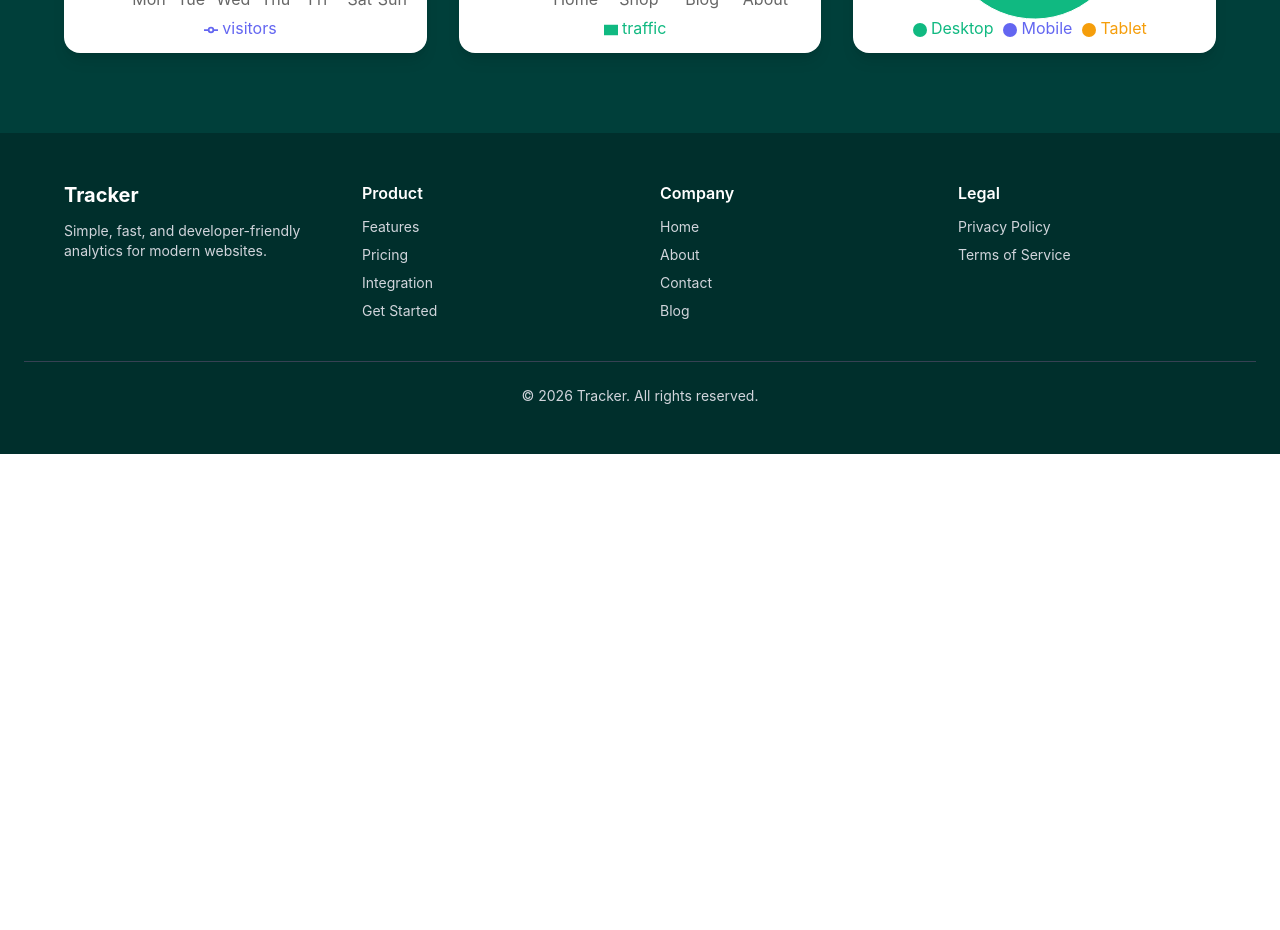
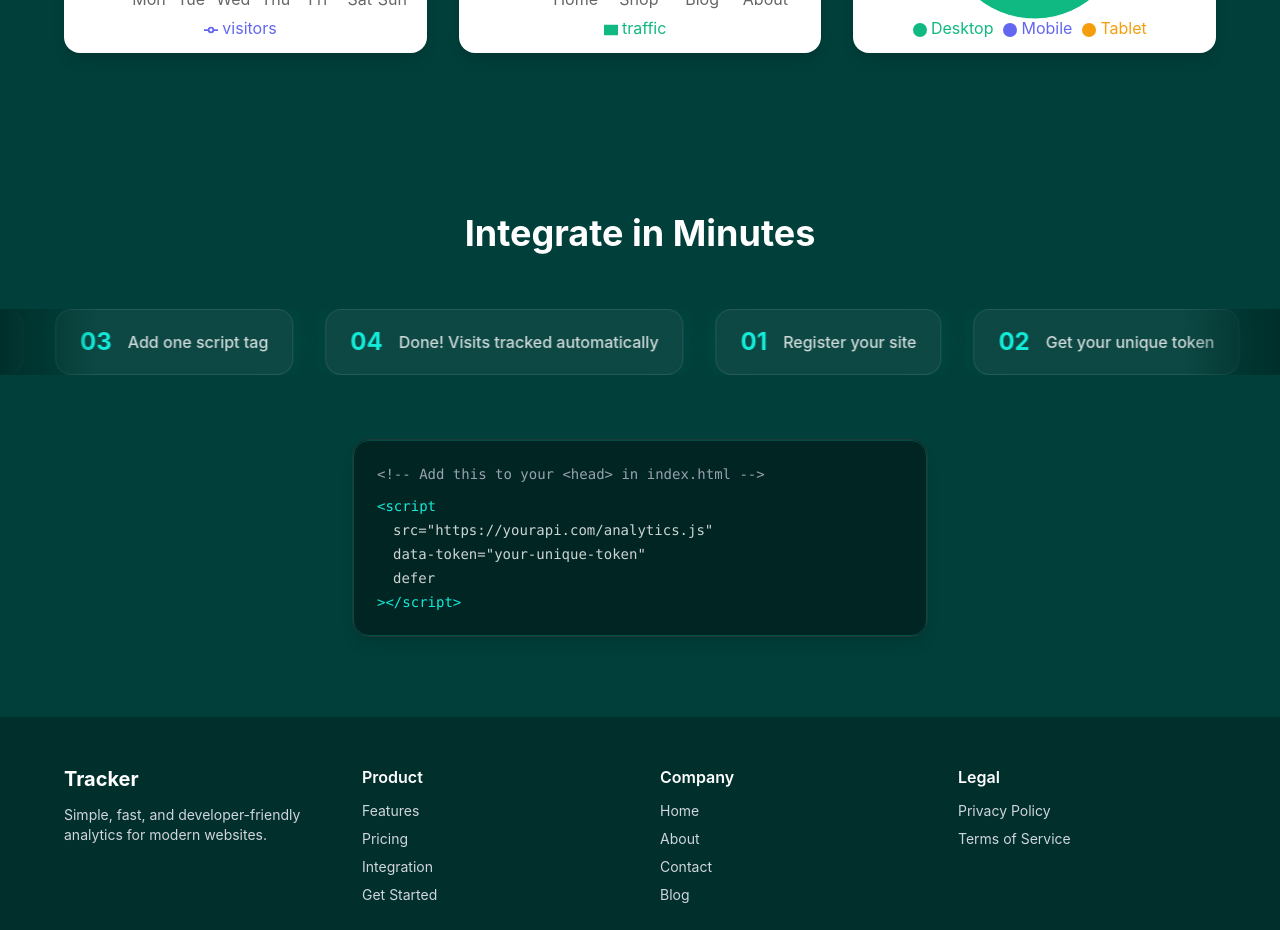
Before and after one commit to Muhammad-Raheel04/tracker, a React (Vite) app in the folder frontend/: page / in a window 1280 px wide. Shown: the part 1200-2130 px from the top of the page. Before the commit the page ends 1654 px from the top, so only its background shows below. Built offline with nearby package versions, Linux system fonts and the light colour scheme.

Commit message:
add integration section in landing page

```diff
--- a/frontend/src/pages/LandingPage.jsx
+++ b/frontend/src/pages/LandingPage.jsx
@@ -3,6 +3,7 @@ import HeroSection from '../components/HeroSection'
 import Header from '../components/Header'
 import Footer from '../components/Footer'
 import WhatWeDeliver from '../components/WhatWeDeliver'
+import IntegrationSection from '../components/IntegrationSection'
 
 const LandingPage = () => {
   return (
@@ -10,6 +11,7 @@ const LandingPage = () => {
       <Header/>
       <HeroSection/>
       <WhatWeDeliver/>
+      <IntegrationSection/>
       <Footer/>
     </div>
   )
```
